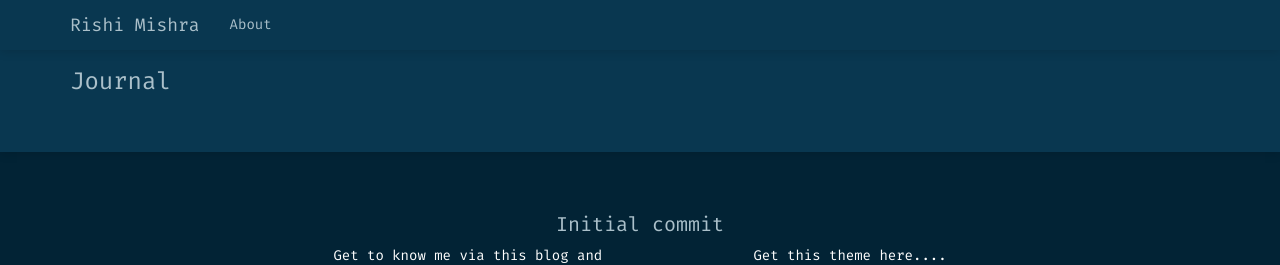
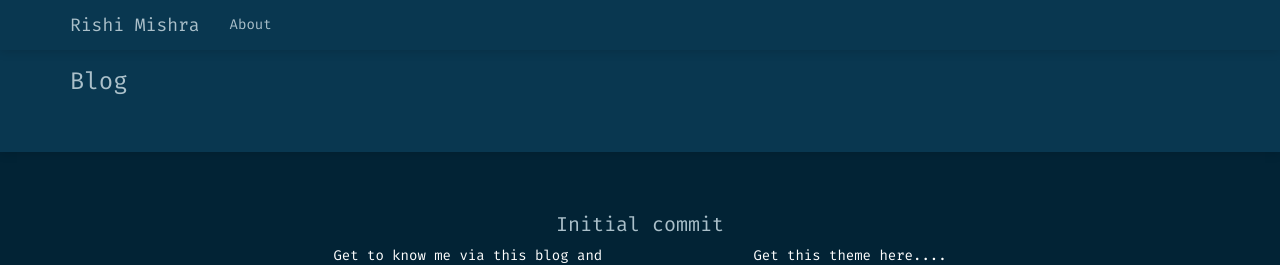
Before and after one commit to rishimi/rishimi.github.io, a Jekyll site: the page built from index.html, in a window 1280 px wide. Shown: the top 265 px of the page. Built offline with Jekyll 4.4.1, drawn with Linux system fonts in a browser that asks for light colours; nearby versions of some CDN libraries; some web fonts are replaced.

Commit message:
changed journal to blog

```diff
--- a/_config.yml
+++ b/_config.yml
@@ -10,7 +10,7 @@ title: Rishi Mishra
 email: rishi25m@gmail.com
 
 #write html inside the double quotes to display in jumbotron
-description: "<h3>Journal</h3>"
+description: "<h3>Blog</h3>"
 
 
 
```
